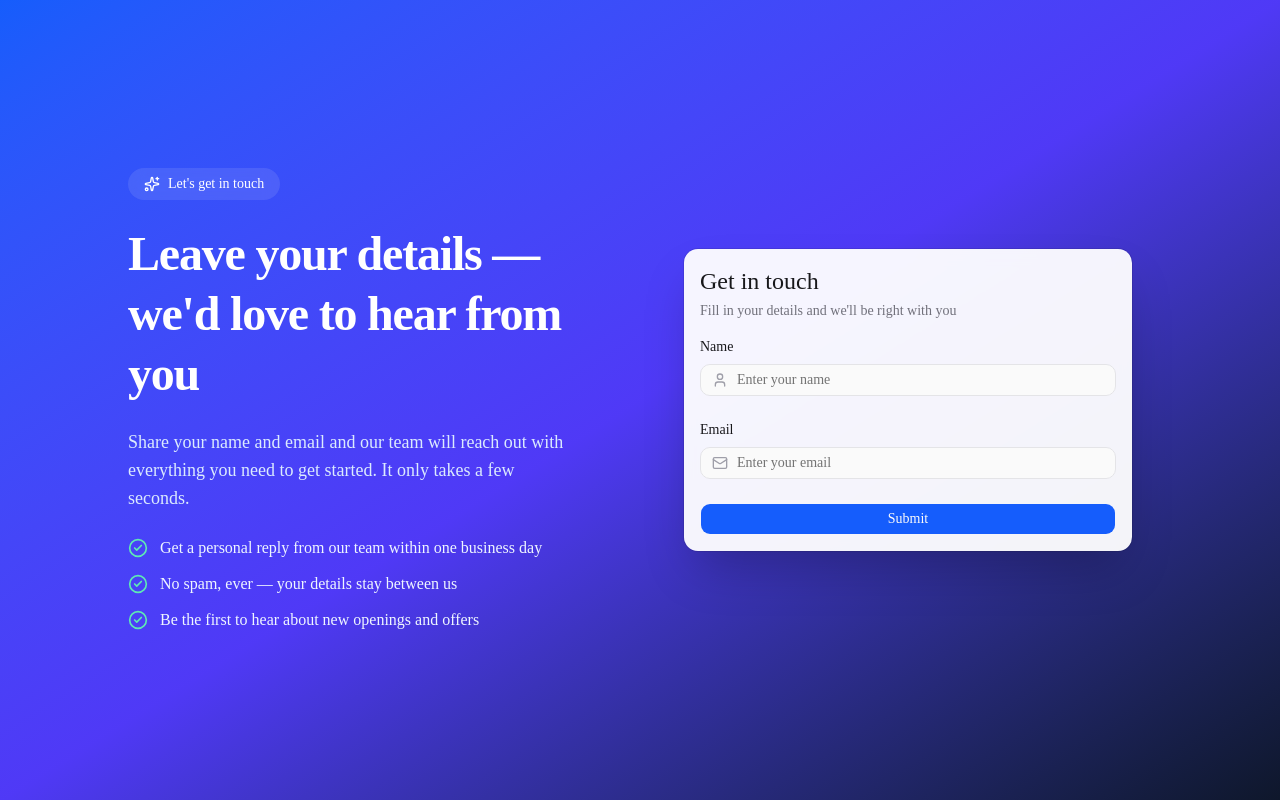
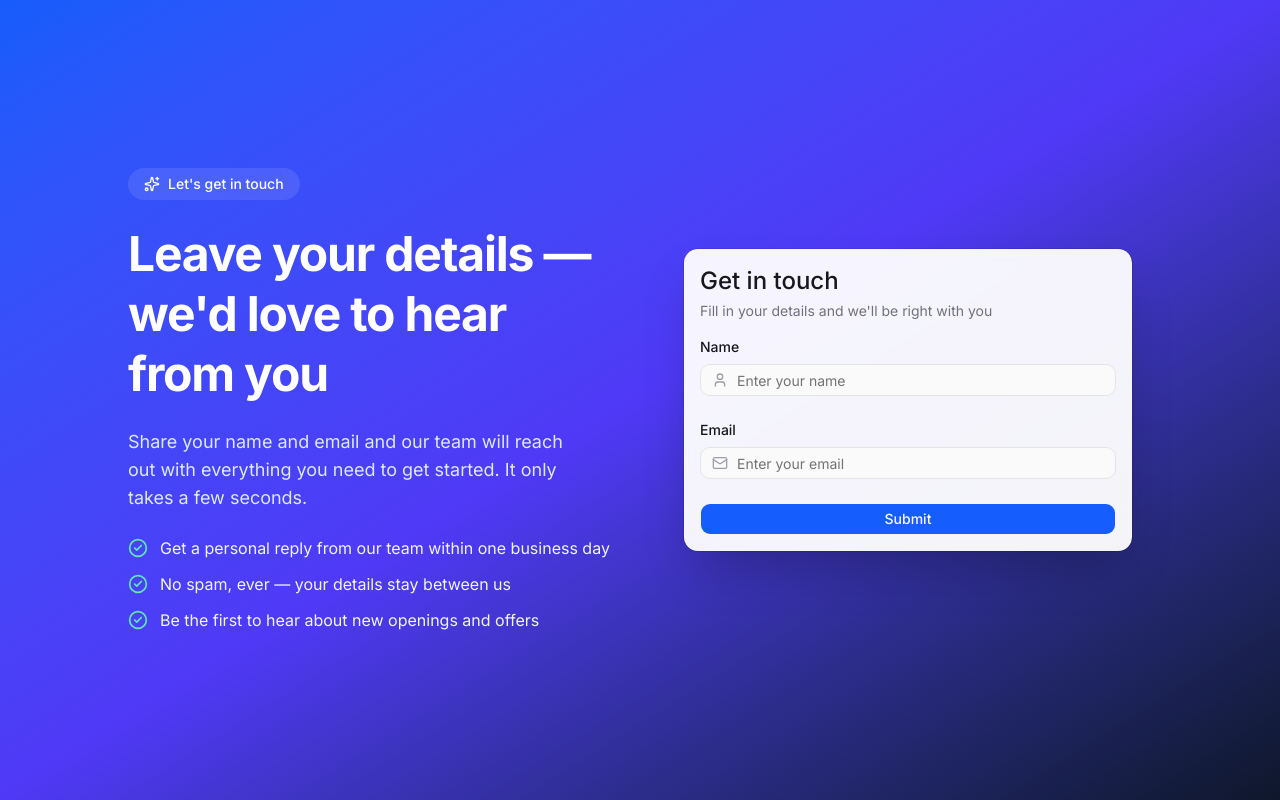
Before and after one commit to AradBestman/leads, a Next.js app: page / in a window 1280 px wide. Built offline with nearby package versions, Linux system fonts and the light colour scheme.

Commit message:
Fix Page .

```diff
--- a/src/app/globals.css
+++ b/src/app/globals.css
@@ -7,7 +7,7 @@
 @theme inline {
   --color-background: var(--background);
   --color-foreground: var(--foreground);
-  --font-sans: var(--font-sans);
+  --font-sans: var(--font-inter);
   --font-mono: var(--font-geist-mono);
   --font-heading: var(--font-sans);
   --color-sidebar-ring: var(--sidebar-ring);
--- a/src/app/layout.tsx
+++ b/src/app/layout.tsx
@@ -1,9 +1,9 @@
 import type { Metadata } from "next";
-import { Geist, Geist_Mono } from "next/font/google";
+import { Inter, Geist_Mono } from "next/font/google";
 import "./globals.css";
 
-const geistSans = Geist({
-  variable: "--font-geist-sans",
+const inter = Inter({
+  variable: "--font-inter",
   subsets: ["latin"],
 });
 
@@ -13,8 +13,8 @@ const geistMono = Geist_Mono({
 });
 
 export const metadata: Metadata = {
-  title: "Create Next App",
-  description: "Generated by create next app",
+  title: "Stay in touch",
+  description: "Stay in touch",
 };
 
 export default function RootLayout({
@@ -23,7 +23,7 @@ export default function RootLayout({
   children: React.ReactNode;
 }>) {
   return (
-    <html>
+    <html className={`${inter.variable} ${geistMono.variable}`}>
       <body className="min-h-full flex flex-col">{children}</body>
     </html>
   );
```
